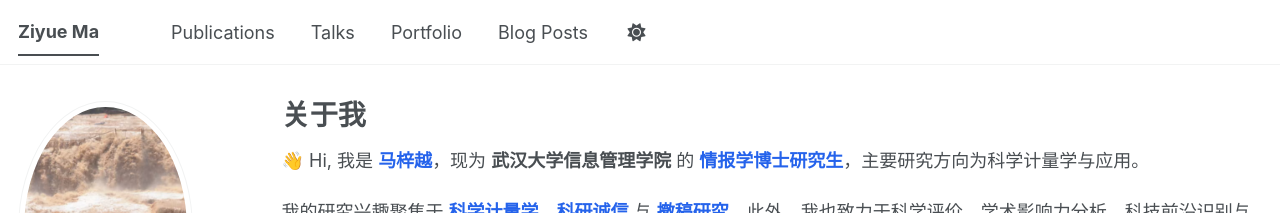
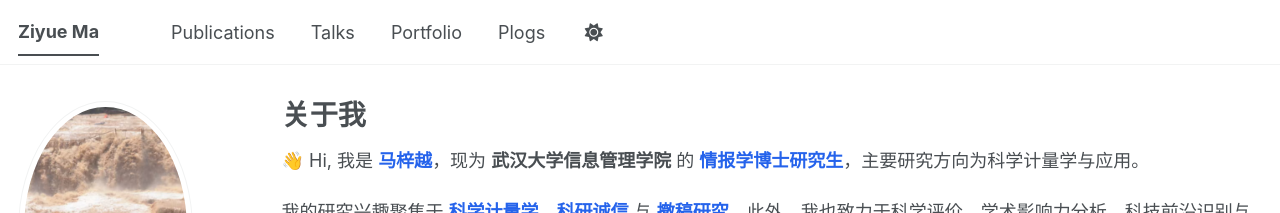
Before and after one commit to mzy167847983749328727/mzy167847983749328727.github.io, a Jekyll site: the page built from _pages/about.md, in a window 1280 px wide. Shown: the top 213 px of the page. Built offline with Jekyll 4.4.1, drawn with Linux system fonts in a browser that asks for light colours; some web fonts are replaced; a script bundle is joined from its source files by our own code; library files that are not in the unit come from our copies; comment, search, counter and statistics services are not loaded.

Commit message:
Update navigation.yml

```diff
--- a/_data/navigation.yml
+++ b/_data/navigation.yml
@@ -20,7 +20,7 @@ main:
   - title: "Portfolio"
     url: /portfolio/
 
-  - title: "Blog Posts"
+  - title: "Plogs"
     url: /plogs/
 
   # - title: "CV"
```
